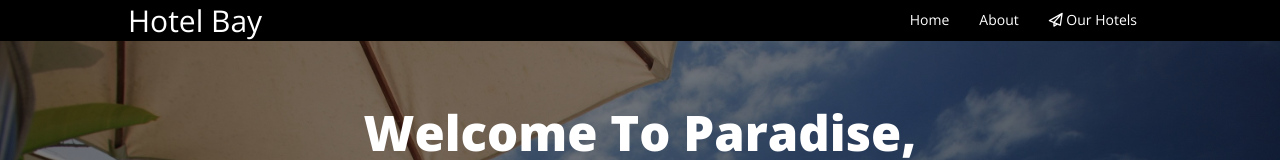
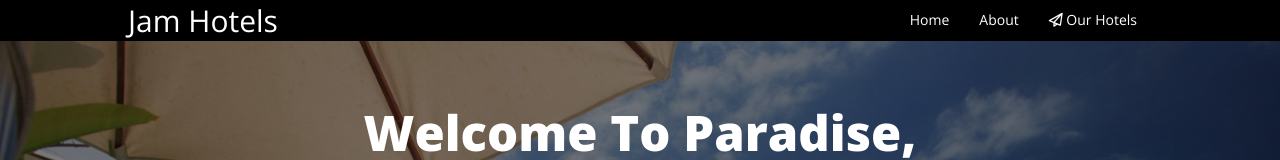
Before and after one commit to iddrismystic/Hotel, a Next.js app: page / in a window 1280 px wide. Shown: the top 160 px of the page. Built offline with nearby package versions, Linux system fonts and the light colour scheme.

Commit message:
Update Navbar.jsx

```diff
--- a/components/Navbar.jsx
+++ b/components/Navbar.jsx
@@ -29,7 +29,7 @@ const Navbar = ({bg , color}) => {
 return (
 <div className={"navContainer black"}>
 <div className="navigation-bar " >
-<div className="h2 text-white">Hotel Bay</div>
+<div className="h2 text-white">Jam Hotels</div>
 <div className="link-wrapper">
 <Link href="/" ><a className="text-white">Home</a></Link>
 <Link href="/#contact" ><a className="text-white">About</a></Link>
```
